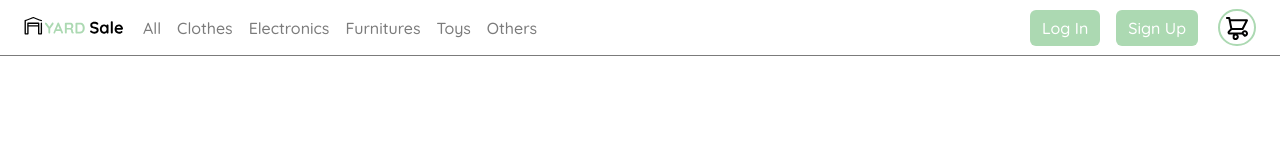
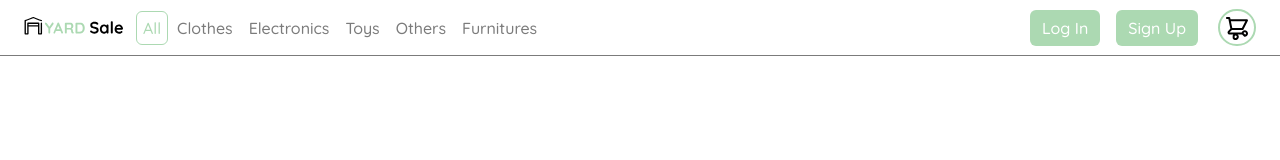
Before and after one commit to VictorCar86/YardSale-E-Commerce, a React (Vite) app: page /login in a window 1280 px wide. Shown: the top 160 px of the page. Built offline with nearby package versions, Linux system fonts and the light colour scheme; no server answers.

Commit message:
Find improvement for every route

```diff
--- a/src/containers/MainNavbar.jsx
+++ b/src/containers/MainNavbar.jsx
@@ -1,29 +1,36 @@
+import {
+    modalsState,
+    navbarMobileModal,
+    resetCurrentModal,
+    shoppingCartModal,
+} from '../context/sliceModalsState';
 import { useEffect, useRef, useState } from 'react';
 import { Link, useNavigate } from 'react-router-dom';
 import { useDispatch, useSelector } from 'react-redux';
-import { modalsState, navbarMobileModal, resetCurrentModal, shoppingCartModal } from '../context/sliceModalsState';
+import { shoppingCartState } from '../context/sliceShoppingCartState';
 import { userState } from '../context/sliceUserState';
-import { shoppingCartState } from '../context/sliceShoppingCartState';
+import { AiOutlineLoading3Quarters } from 'react-icons/ai';
+import { IoMdArrowBack } from 'react-icons/io';
 import { FaRegUser } from 'react-icons/fa';
-import { AiOutlineLoading3Quarters } from 'react-icons/ai';
+import IconShoppingCart from '../assets/icons/IconShoppingCart';
+import LogoYardSale from '../assets/logos/logoYardSale';
+import IconMenu from '../assets/icons/IconMenu';
+import ShoppingCartModal from './ShoppingCartModal';
+import AdviceSessionModal from './AdviceSessionModal';
+import ProductPreviewModal from './ProductPreviewModal';
+import productCategories from '../utils/productCategories'
 import AccountMenu from './AccountMenu';
 import NavbarMobile from './NavbarMobile';
-import ShoppingCartModal from './ShoppingCartModal';
-import AdviceSessionModal from './AdviceSessionModal';
-import LogoYardSale from '../assets/logos/logoYardSale';
-import IconMenu from '../assets/icons/IconMenu';
-import IconShoppingCart from '../assets/icons/IconShoppingCart';
-import { IoMdArrowBack } from 'react-icons/io';
-import ProductPreviewModal from './ProductPreviewModal';
+import productsAPI from '../utils/requests/ProductsAPI';
 
 const MainNavbar = () => {
-    const navigate = useNavigate();
     const mainUserState = useSelector(userState);
     const mainShopCartState = useSelector(shoppingCartState);
     const { currentModal } = useSelector(modalsState);
     const { userInfo } = mainUserState;
     const { itemsList } = mainShopCartState;
     const dispatcher = useDispatch();
+    const navigate = useNavigate();
 
     const [adviceModal, setAdviceModal] = useState(false);
     const [accountModal, setAccountModal] = useState(false);
@@ -48,11 +55,27 @@ const MainNavbar = () => {
         }
     }
 
-    const pathname = window.location.pathname;
+    function changeCategory(search) {
+        if (location.href.split('/').at(-1) === search) return;
+        navigate('/');
+        history.replaceState({}, '', location.href + search);
+
+        const url = new URLSearchParams(location.search);
+        const currentCategory = productCategories[url.get('category')];
+
+        const config = {
+            params: {
+                page: 1,
+                categoryId: currentCategory,
+            },
+        };
+        productsAPI.PRODUCTS_LIST(config, dispatcher);
+    }
+
     useEffect(() => {
         dispatcher(resetCurrentModal());
     // eslint-disable-next-line react-hooks/exhaustive-deps
-    }, [pathname]);
+    }, [window.location.href]);
 
     const accountMenuRef = useRef(null);
 
@@ -82,41 +105,36 @@ const MainNavbar = () => {
                 </button>
             </span>
             <div className='flex items-center'>
-                <Link className='h-min max-md:mr-5' to={'/'}>
+                <button
+                    onClick={() => changeCategory('')}
+                    type='button'
+                >
                     <LogoYardSale className='w-[100px]'/>
-                </Link>
+                </button>
 
                 <ul className='md:flex gap-0.5 hidden items-center ml-3'>
-                    <li className={`${categoryBtnStyles} ${location.pathname === '/' ? 'text-hospital-green border-hospital-green' : 'text-very-light-pink border-transparent'}`}>
-                        <button type='button'>
+                    <li className={`${categoryBtnStyles} ${!location.search.includes('category') ? 'text-hospital-green border-hospital-green' : 'text-very-light-pink border-transparent'}`}>
+                        <button
+                            onClick={() => changeCategory('')}
+                            type='button'
+                        >
                             All
                         </button>
                     </li>
-                    <li className={`${categoryBtnStyles} ${location.pathname === '/clothes' ? 'text-hospital-green border-hospital-green' : 'text-very-light-pink border-transparent'}`}>
-                        <button type='button'>
-                            Clothes
-                        </button>
-                    </li>
-                    <li className={`${categoryBtnStyles} ${location.pathname === '/electronics' ? 'text-hospital-green border-hospital-green' : 'text-very-light-pink border-transparent'}`}>
-                        <button type='button'>
-                            Electronics
-                        </button>
-                    </li>
-                    <li className={`${categoryBtnStyles} ${location.pathname === '/furnitures' ? 'text-hospital-green border-hospital-green' : 'text-very-light-pink border-transparent'}`}>
-                        <button type='button'>
-                            Furnitures
-                        </button>
-                    </li>
-                    <li className={`${categoryBtnStyles} ${location.pathname === '/toys' ? 'text-hospital-green border-hospital-green' : 'text-very-light-pink border-transparent'}`}>
-                        <button type='button'>
-                            Toys
-                        </button>
-                    </li>
-                    <li className={`${categoryBtnStyles} ${location.pathname === '/others' ? 'text-hospital-green border-hospital-green' : 'text-very-light-pink border-transparent'}`}>
-                        <button type='button'>
-                            Others
-                        </button>
-                    </li>
+                    {Object.keys(productCategories).map((category, i) => (
+                        <li
+                            className={`${categoryBtnStyles} ${location.search.includes(category) ? 'text-hospital-green border-hospital-green' : 'text-very-light-pink border-transparent'}`}
+                            key={i}
+                        >
+                            <button
+                                className='capitalize'
+                                onClick={() => changeCategory(`?category=${category}`)}
+                                type='button'
+                            >
+                                {category}
+                            </button>
+                        </li>
+                    ))}
                 </ul>
             </div>
             <div>
--- a/src/containers/NavbarMobile.jsx
+++ b/src/containers/NavbarMobile.jsx
@@ -1,13 +1,35 @@
 import { useState } from "react";
-import { Link } from "react-router-dom";
+import { useDispatch } from "react-redux";
+import { Link, useNavigate } from "react-router-dom";
+import productCategories from "../utils/productCategories";
+import productsAPI from "../utils/requests/ProductsAPI";
 import SignoutModal from "./SignoutModal";
 
 // eslint-disable-next-line react/prop-types
 const NavbarMobile = ({ userState = {}, stateModal }) => {
+    const dispatcher = useDispatch();
+    const navigate = useNavigate();
     const [signoutModal, setSignoutModal] = useState(false);
 
     function toggleModal() {
         setSignoutModal(prev => !prev);
+    }
+
+    function changeCategory(search) {
+        if (location.href.split('/').at(-1) === search) return;
+        navigate('/');
+        history.replaceState({}, '', location.href + search);
+
+        const url = new URLSearchParams(location.search);
+        const currentCategory = productCategories[url.get('category')];
+
+        const config = {
+            params: {
+                page: 1,
+                categoryId: currentCategory,
+            },
+        };
+        productsAPI.PRODUCTS_LIST(config, dispatcher);
     }
 
     return (
@@ -15,12 +37,22 @@ const NavbarMobile = ({ userState = {}, stateModal }) => {
             <article className="font-bold">
                 <h1 className="mb-5">CATEGORIES</h1>
                 <ul className="grid gap-5">
-                    <li>All</li>
-                    <li>Clothes</li>
-                    <li>Electronics</li>
-                    <li>Furnitures</li>
-                    <li>Toys</li>
-                    <li>Others</li>
+                    <li>
+                        <button onClick={() => changeCategory('')} type="button">
+                            All
+                        </button>
+                    </li>
+                    {Object.keys(productCategories).map((category, i) => (
+                        <li key={i}>
+                            <button
+                                className="capitalize"
+                                onClick={() => changeCategory(`?category=${category}`)}
+                                type="button"
+                            >
+                                {category}
+                            </button>
+                        </li>
+                    ))}
                 </ul>
 
                 {userState.userInfo && (
--- /dev/null
+++ b/src/containers/ProductItemSkeleton.jsx
@@ -0,0 +1,34 @@
+import skeletonImg from '../assets/images/skeleton.webp';
+import IconAddToCart from "../assets/icons/IconAddToCart";
+
+const ProductItemSkeleton = () => {
+  return (
+    <li className='relative animate-pulse'>
+        <figure className='inline-block sm:w-60 w-[140px]'>
+            <img
+                className='sm:h-60 h-[140px] sm:w-60 w-[140px] object-cover rounded-2xl shadow-[0px_0px_3px_0px_#7B7B7B]'
+                src={skeletonImg}
+                alt='Product loading, please wait...'
+            />
+            <figcaption className='mt-3.5 blur-[2px]'>
+                <p className='font-bold'>
+                    $0.00
+                </p>
+                <p className='w-[70%] text-sm text-very-light-pink overflow-ellipsis whitespace-nowrap overflow-hidden'>
+                    Loading...
+                </p>
+            </figcaption>
+        </figure>
+
+        <button
+            className={`absolute right-1 bottom-2 w-10 h-10 rounded-full blur-[2px]`}
+            disabled={true}
+            type="button"
+        >
+            <IconAddToCart/>
+        </button>
+    </li>
+  )
+}
+
+export default ProductItemSkeleton;
--- a/src/containers/ProductPreviewModal.jsx
+++ b/src/containers/ProductPreviewModal.jsx
@@ -57,7 +57,7 @@ const ProductPreviewModal = ({ className = "", stateModal, closeModal }) => {
                 >
                     {arraySample.map(i => (
                         <SwiperSlide key={i}>
-                            <img className='w-full h-min object-cover' src={productPreview?.image ?? productNotFoundImg} alt=""/>
+                            <img className='w-full h-min aspect-[4/4] object-cover' src={productPreview?.image ?? productNotFoundImg} alt=""/>
                         </SwiperSlide>
                     ))}
                 </Swiper>
--- a/src/context/sliceProductsState.js
+++ b/src/context/sliceProductsState.js
@@ -10,17 +10,20 @@ export const sliceProductsState = createSlice({
     },
     reducers: {
         requestProductsGeneral: (state) => {
+            state.productsData = null;
             state.fetching = true;
             state.error = false;
         },
 
         resultProductsGeneral: (state) => {
             state.fetching = false;
+            state.error = false;
         },
         resultProductsData: (state, action) => {
             const data = action.payload;
             state.productsData = data;
             state.fetching = false;
+            state.error = false;
         },
 
         createProductPreview: (state, action) => {
--- a/src/routes/MainPage.jsx
+++ b/src/routes/MainPage.jsx
@@ -7,29 +7,47 @@ import ProductItemDesc from '../containers/ProductItemDesc';
 import MainNavbar from '../containers/MainNavbar';
 import productsAPI from '../utils/requests/ProductsAPI';
 import IconLittleArrow from '../assets/icons/IconLittleArrow';
+import ProductItemSkeleton from '../containers/ProductItemSkeleton';
+import productCategories from '../utils/productCategories';
 
 const MainPage = () => {
-    const { productsData } = useSelector(productsState);
+    const mainProductsState = useSelector(productsState);
+    const { productsData } = mainProductsState;
     const { currentPage, maxPage } = productsData || {};
     const dispatcher = useDispatch();
 
-    function searchForPage(page = 1) {
-        location.search = `?page=${page}`;
-    }
+    function getProducts() {
+        const url = new URLSearchParams(location.search);
+        const page = url.get('page');
+        const category = productCategories[url.get('category')];
 
-    useEffect(() => {
-        const url = new URLSearchParams(location.search);
-        const currentPage = url.get('page');
-        if (!productsData || currentPage) {
         const config = {
             params: {
-                    page: currentPage || 1,
+                page: page || 1,
+                categoryId: category,
             },
         };
         productsAPI.PRODUCTS_LIST(config, dispatcher);
     }
+
+    function searchForPage(page = 1) {
+        const search = new URLSearchParams(location.search);
+        const hasCategory = search.has('category');
+
+        let url = location.origin + `/?page=${page}`;
+        if (hasCategory) url = location.href + `&page=${page}`;
+
+        history.replaceState({}, '', url);
+        window.scrollTo(0, 0);
+        getProducts();
+    }
+
+    useEffect(() => {
+        if (!productsData){
+            getProducts();
+        }
     // eslint-disable-next-line react-hooks/exhaustive-deps
-    }, [location.search]);
+    }, [productsData]);
 
     return (
         <>
@@ -39,27 +57,40 @@ const MainPage = () => {
             <main className='relative h-screen pt-14'>
                 <section className='w-full h-full pt-6'>
                     <ul className='grid grid-auto-fill gap-6 justify-center'>
-                        {productsData?.products.map((item, index) => (
+                        {(!productsData && mainProductsState.fetching) && (
+                          <>
+                            {[...Array(10).keys()].map(i => <ProductItemSkeleton key={i}/>)}
+                          </>
+                        )}
+                        {(productsData && !mainProductsState.fetching) && (
+                          <>
+                            {productsData.products.map((item, index) => (
                                 <ProductItemDesc
                                     key={index}
                                     productData={item}
                                     openModal={() => dispatcher(productPreviewModal())}
                                 />
                             ))}
+                          </>
+                        )}
                     </ul>
 
-                    <nav className='flex justify-center gap-3'>
-                        {currentPage > 1 && (
-                            <button onClick={() => searchForPage(currentPage - 1)} type='button'>
+                    <nav className='flex justify-center gap-3 py-5'>
+                        <button
+                            className={`${!(currentPage > 1) && 'invisible'}`}
+                            onClick={() => searchForPage(currentPage - 1)}
+                            disabled={mainProductsState.fetching}
+                            type='button'
+                        >
                             <IconLittleArrow className='w-2.5 h-max rotate-180'/>
                         </button>
-                        )}
                         <ol className='flex gap-2 font-bold'>
                             {[...Array(maxPage || 1).keys()].map(i => (
                                 <li key={i}>
                                     <button
                                         className={`${currentPage === i + 1 ? 'text-hospital-green' : 'text-very-light-pink'} px-1`}
                                         onClick={() => searchForPage(i + 1)}
+                                        disabled={mainProductsState.fetching}
                                         type='button'
                                     >
                                         {i + 1}
@@ -67,11 +98,14 @@ const MainPage = () => {
                                 </li>
                             ))}
                         </ol>
-                        {currentPage !== maxPage && (
-                            <button onClick={() => searchForPage(currentPage + 1)} type='button'>
+                        <button
+                            className={`${currentPage === maxPage && 'invisible'}`}
+                            onClick={() => searchForPage(currentPage + 1)}
+                            disabled={mainProductsState.fetching}
+                            type='button'
+                        >
                             <IconLittleArrow className='w-2.5 h-max'/>
                         </button>
-                        )}
                     </nav>
                 </section>
             </main>
--- /dev/null
+++ b/src/utils/productCategories.js
@@ -0,0 +1,9 @@
+const productCategories = {
+    clothes: 13,
+    electronics: 14,
+    toys: 6,
+    others: 10,
+    furnitures: 15,
+};
+
+export default productCategories;
```
Lines whose indentation alone changed are shown as unchanged.
